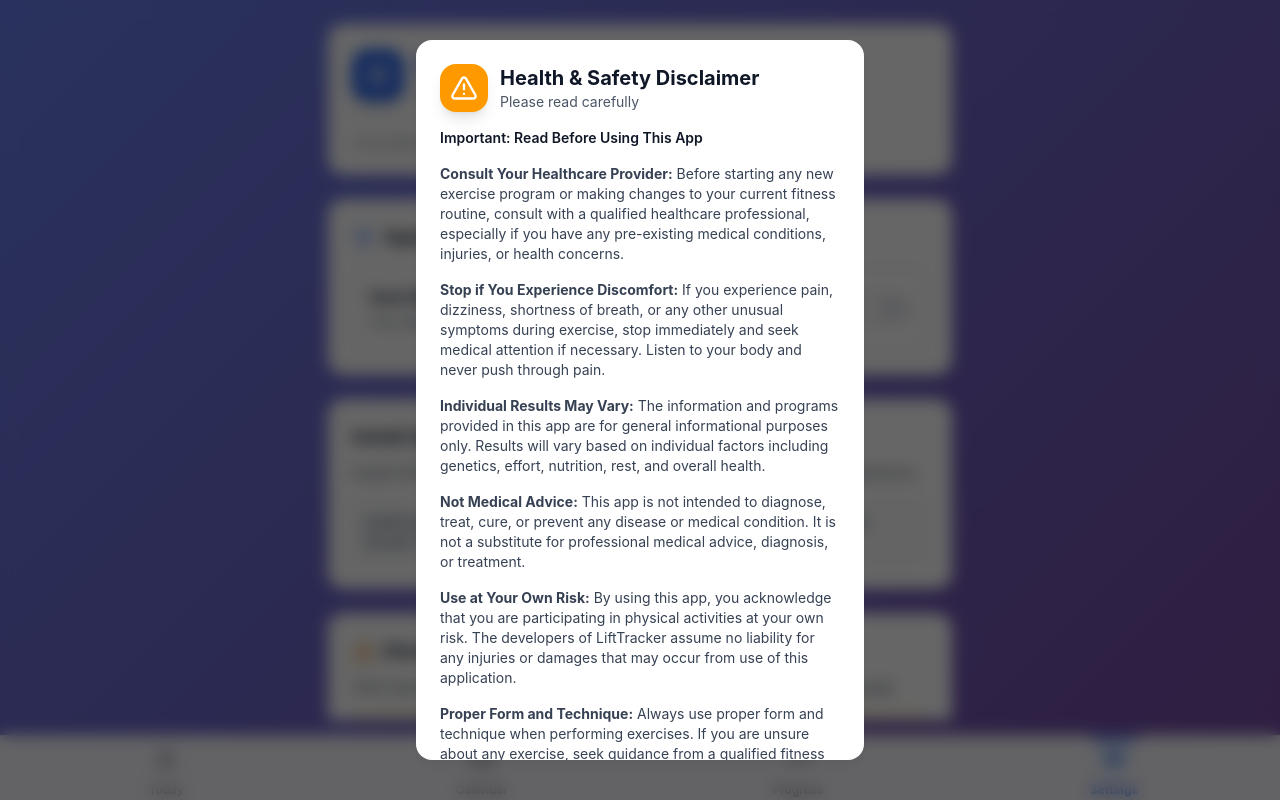
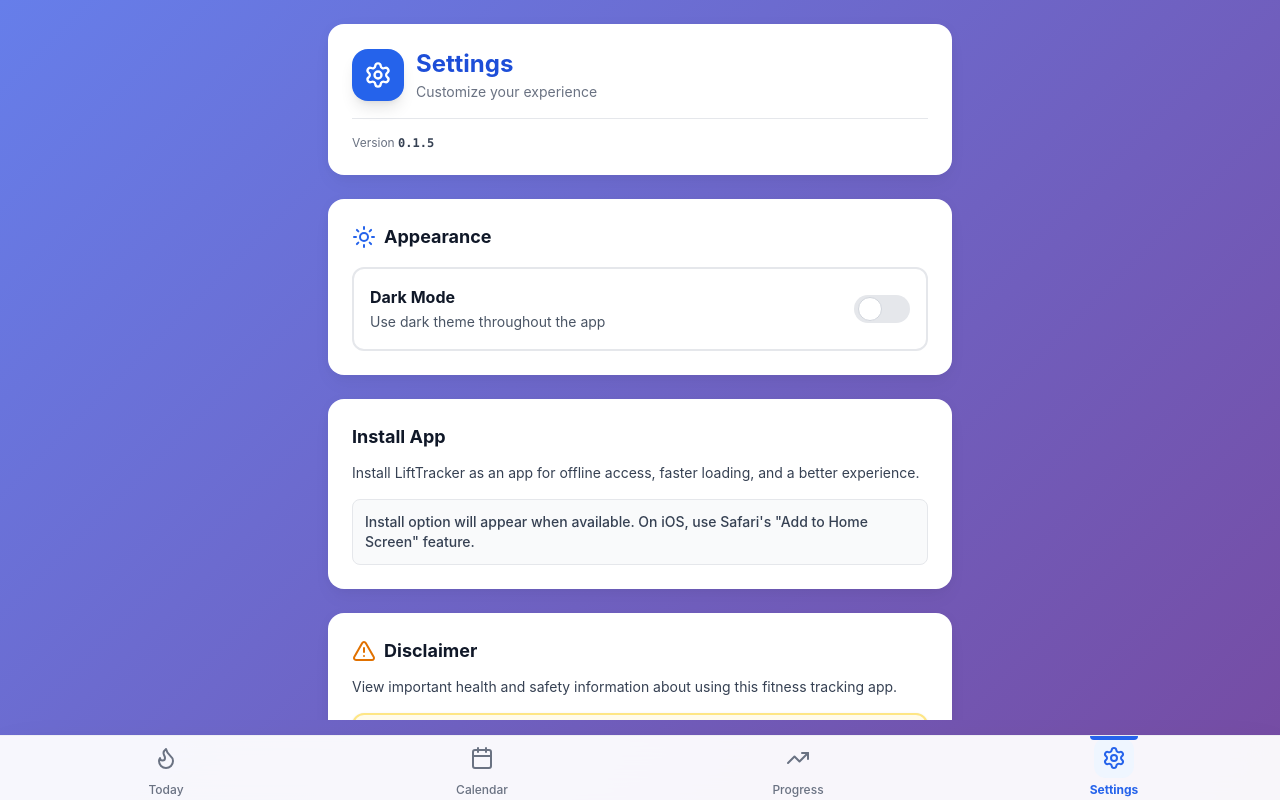
Before and after one commit to nemes1s/lift-tracker-web, a React (Vite) app: page /settings in a window 1280 px wide. Built offline with nearby package versions, Linux system fonts and the light colour scheme.

Commit message:
chore: bump version [skip ci]

```diff
--- a/package.json
+++ b/package.json
@@ -1,7 +1,7 @@
 {
   "name": "lifttrackerweb",
   "private": true,
-  "version": "0.1.4",
+  "version": "0.1.5",
   "type": "module",
   "scripts": {
     "dev": "vite",
--- a/src/version.ts
+++ b/src/version.ts
@@ -1,5 +1,5 @@
 // Auto-generated version file
 // This file is updated automatically by the version bump script
 
-export const APP_VERSION = '0.1.4';
-export const BUILD_DATE = '2025-10-27T20:33:41.731Z';
+export const APP_VERSION = '0.1.5';
+export const BUILD_DATE = '2025-10-27T21:20:20.314Z';
```
